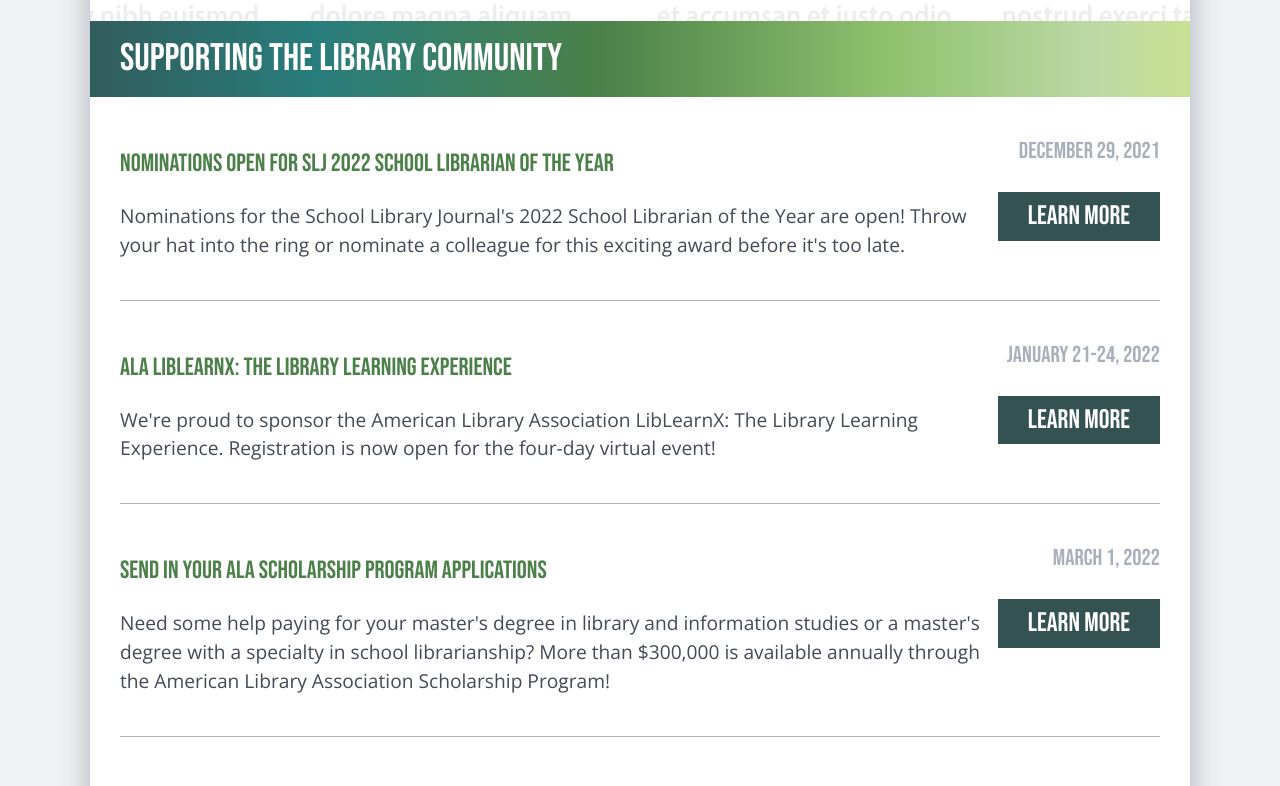
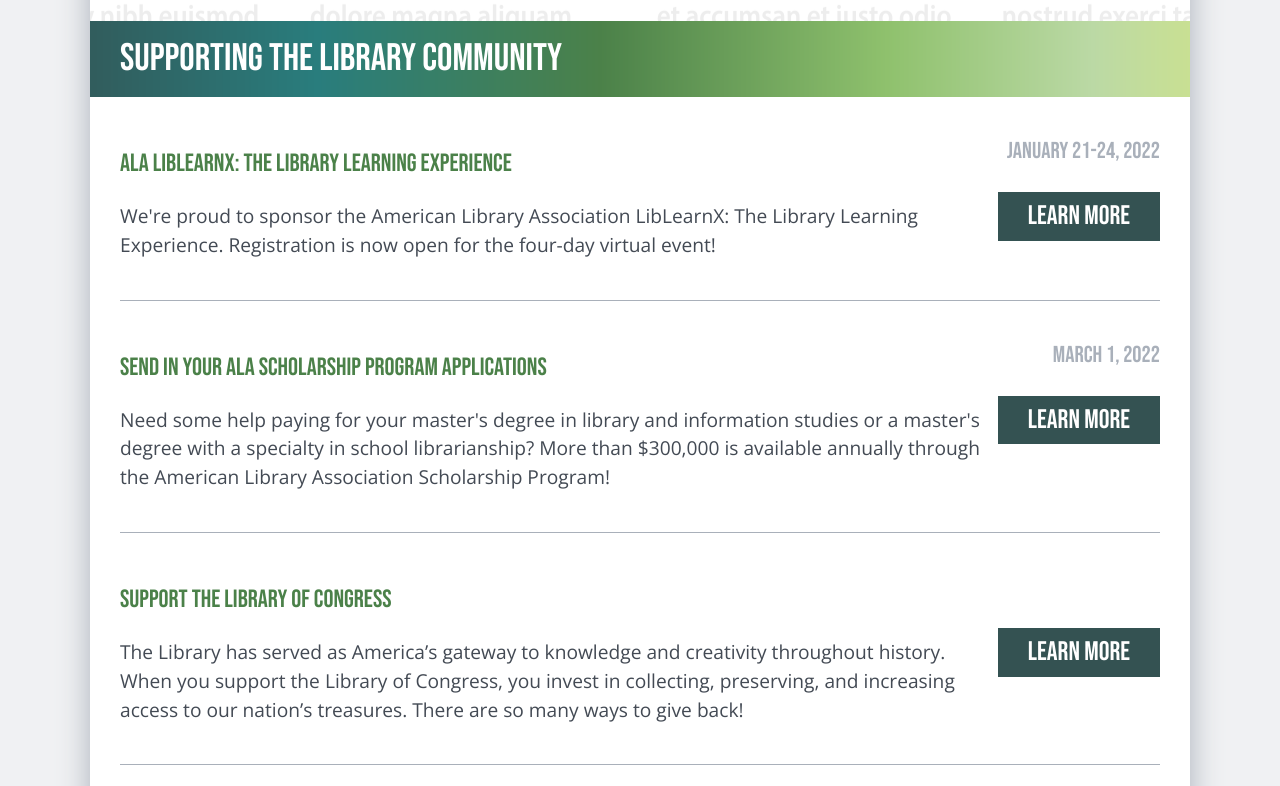
Before and after one commit to giraphcreative/servingamericaslibrarycommunity.org, a website: page index.html in a window 1280 px wide. Shown: the part 2385-3171 px from the top of the page. Drawn offline with nearby package versions, Linux system fonts and the light colour scheme.

Commit message:
Remove Dec 29 event as well since it's past.

```diff
--- a/index.html
+++ b/index.html
@@ -88,12 +88,6 @@
 			</div>
 			<div class="content events">
 				<div class="entry">
-					<div class="date">December 29, 2021</div>
-					<h3><a href="https://www.slj.com/?detailStory=nominations-open-for-SLJ-2022-school-librarian-of-the-year&utm_source=editorial&utm_medium=SLJTW&utm_term=&utm_content=&utm_campaign=articles&utm_source=editorial&utm_medium=SLJTW&utm_term=&utm_content=&utm_campaign=articles" target="_blank">Nominations Open for SLJ 2022 School Librarian of the Year</a></h3>
-					<a href="https://www.slj.com/?detailStory=nominations-open-for-SLJ-2022-school-librarian-of-the-year&utm_source=editorial&utm_medium=SLJTW&utm_term=&utm_content=&utm_campaign=articles&utm_source=editorial&utm_medium=SLJTW&utm_term=&utm_content=&utm_campaign=articles" target="_blank" class="button">Learn more</a>
-					<p>Nominations for the School Library Journal's 2022 School Librarian of the Year are open! Throw your hat into the ring or nominate a colleague for this exciting award before it's too late.</p>
-				</div>
-				<div class="entry">
 					<div class="date">January 21-24, 2022</div>
 					<h3><a href="https://alaliblearnx.org/" target="_blank">ALA LibLearnX: The Library Learning Experience</a></h3>
 					<a href="https://alaliblearnx.org/" target="_blank" class="button">Learn more</a>
```
